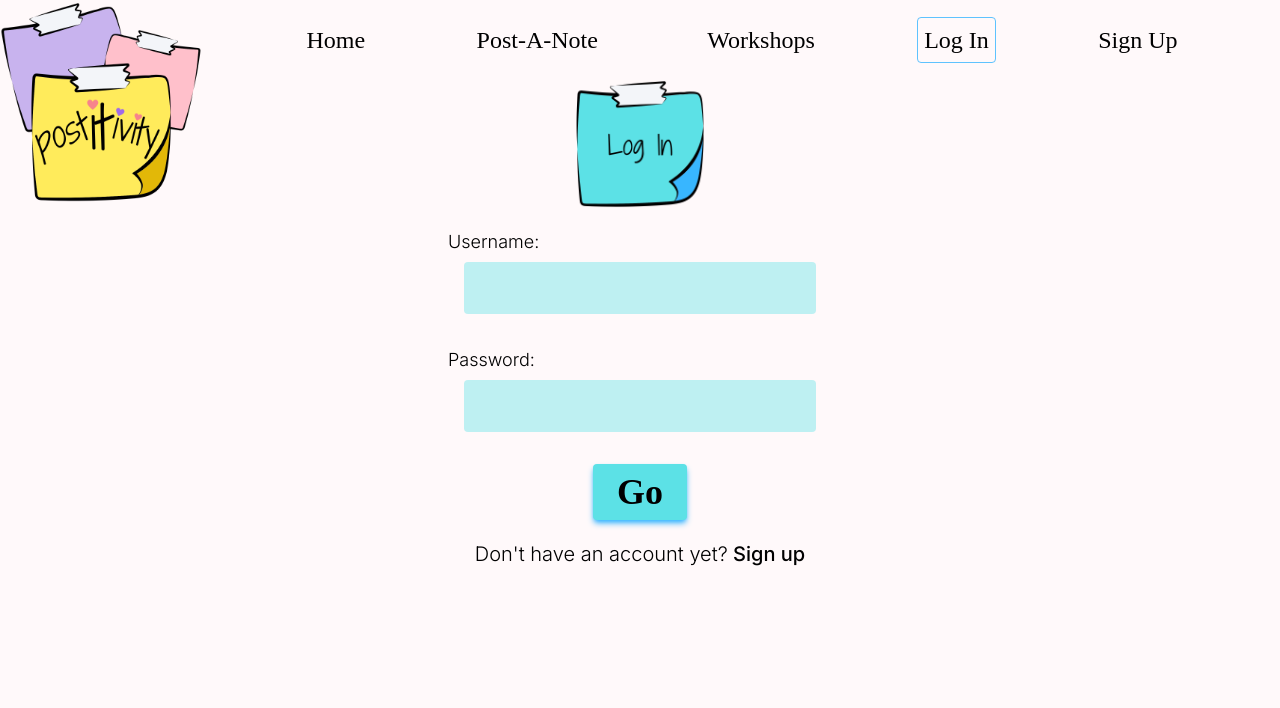
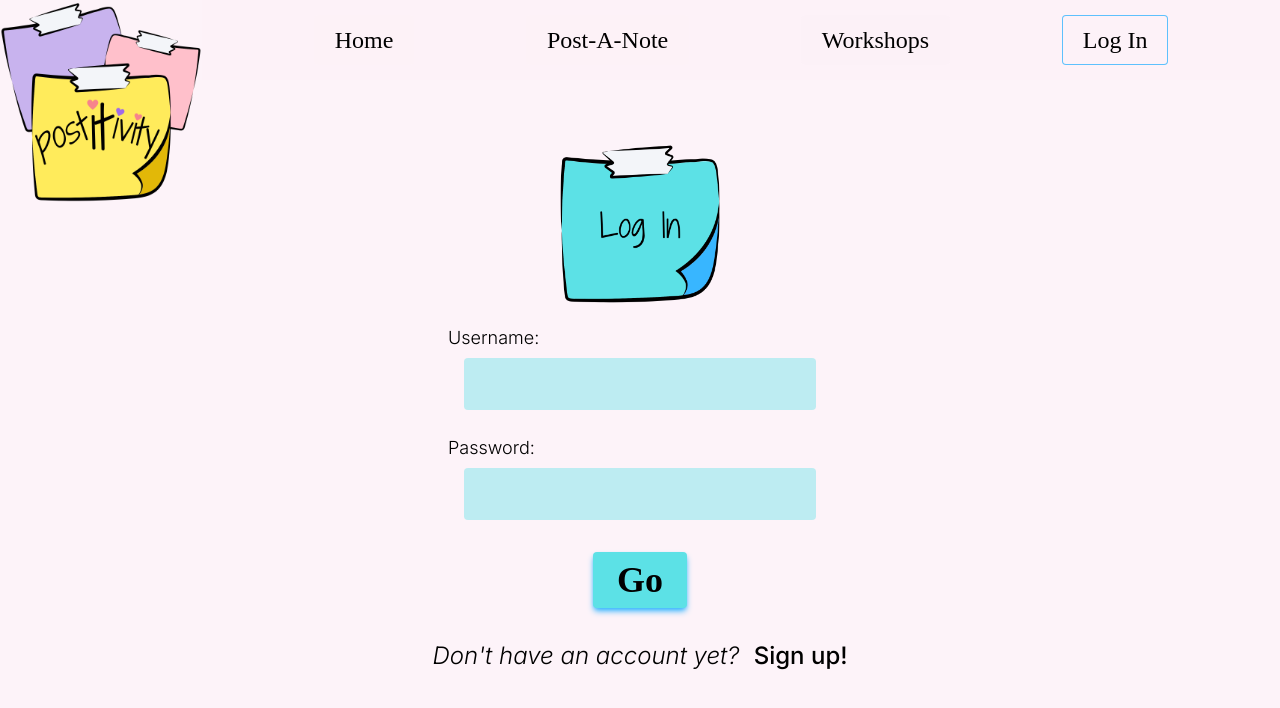
Before and after one commit to SheCodesAus/quantum_quokkas_frontend, a React (Vite) app: page /login in a window 1280 px wide. Shown: the top 708 px of the page. Built offline with nearby package versions, Linux system fonts and the light colour scheme; a web font is replaced by a local one.

Commit message:
added post note btn to hero section, continued styles work

```diff
--- /dev/null
+++ b/src/components/HeroPostNoteBtn.jsx
@@ -0,0 +1,31 @@
+import { NavLink, useOutletContext } from 'react-router-dom';
+import { useAuth } from '../hooks/use-auth';
+
+const HeroPostNoteBtn = () => {
+    const { auth } = useAuth();
+    const handleRedirect = useOutletContext()
+
+    return (
+        <section className='flex flex-col items-center space-y-6 md:mx-0 md:border-t-[1px] border-purple-dark/80 pt-6 lg:w-11/12'>
+            <h3 className='font-main text-xl font-light italic'>
+                Got a note to add to a workshop?
+            </h3>
+            {auth.token ? (
+                <NavLink
+                    className='py-3 px-5 rounded bg-yellow-light/95 border-[1px] border-yellow-dark/60 font-accent tracking-wide text-3xl shadow-sm shadow-yellow-dark md:text-4xl hover:shadow-lg hover:shadow-yellow-dark ease-in-out duration-500'
+                    to='/newnote'
+                >
+                    Post-A-Note
+                </NavLink>
+            ) : (
+                <button
+                    className='py-3 px-5 rounded bg-yellow-light/95 border-[1px] border-yellow-dark/60 font-accent tracking-wide text-3xl shadow-sm shadow-yellow-dark md:text-4xl hover:shadow-lg hover:shadow-yellow-dark ease-in-out duration-500'
+                    onClick={handleRedirect}
+                >
+                    Post-A-Note
+                </button>
+            )}
+        </section>
+    );
+};
+export default HeroPostNoteBtn;
--- a/src/components/LoginForm.jsx
+++ b/src/components/LoginForm.jsx
@@ -12,8 +12,8 @@ function LoginForm() {
         password: '',
     });
 
-    const handleChange = (event) => {
-        const { id, value } = event.target;
+    const handleChange = (e) => {
+        const { id, value } = e.target;
         setCredentials((prevCredentials) => ({
             ...prevCredentials,
             [id]: value,
@@ -40,10 +40,10 @@ function LoginForm() {
     };
 
     return (
-        <main className='flex flex-col items-center'>
+        <main className='min-h-screen flex flex-col md:mt-8 lg:mt-24 xl:mt-16 items-center'>
             {/* Log In Heading */}
             <img
-                className='mb-5 w-28 md:w-40 lg:w-32 lg:mb-5'
+                className='mb-5 w-28 md:w-40 lg:mb-5'
                 src={login}
                 alt='Purple cartoon-style illustration of a post-it note'
             />
@@ -62,7 +62,7 @@ function LoginForm() {
                     id='username'
                     onChange={handleChange}
                     autoCapitalize='none'
-                    className='p-1.5 bg-blue-light/40 focus-visible:outline-1 focus-visible:outline-blue-light rounded w-11/12 ml-4 mb-8 md:p-3'
+                    className='p-1.5 bg-blue-light/40 focus-visible:outline-1 focus-visible:outline-blue-light rounded w-11/12 ml-4 mb-6 md:p-3'
                 />
 
                 {/* Password */}
@@ -77,7 +77,7 @@ function LoginForm() {
                 />
 
                 <button
-                    className='w-fit mx-auto py-2 px-6 rounded bg-blue-light font-bold font-accent text-2xl shadow-md shadow-blue-dark mb-5 md:text-4xl'
+                    className='w-fit mx-auto py-2 px-6 rounded bg-blue-light font-bold font-accent text-2xl shadow-md shadow-blue-dark mb-8 md:text-4xl'
                     type='submit'
                 >
                     Go
@@ -85,11 +85,11 @@ function LoginForm() {
             </form>
 
             {/* Notice */}
-            <p className='font-main font-light text-lg md:text-xl'>
+            <p className='font-main font-light text-xl italic md:text-2xl'>
                 Don't have an account yet?
-                <Link className='font-medium' to='/signup'>
+                <Link className='font-medium not-italic ml-2' to='/signup'>
                     {' '}
-                    Sign up
+                    Sign up!
                 </Link>
             </p>
         </main>
--- a/src/components/Nav.jsx
+++ b/src/components/Nav.jsx
@@ -1,5 +1,5 @@
 import { useState } from 'react';
-import { Link, NavLink, Outlet, useNavigate } from 'react-router-dom';
+import { Link, NavLink, Outlet, useNavigate, ScrollRestoration } from 'react-router-dom';
 import { useAuth } from '../hooks/use-auth';
 import toast, { Toaster } from 'react-hot-toast';
 
@@ -42,7 +42,7 @@ const Nav = () => {
     };
 
     return (
-        <main className='min-h-screen flex flex-col bg-pink-light/10'>
+        <main className='min-h-screen flex flex-col bg-pink-100/50'>
             <Toaster
                 position='top-center'
                 toastOptions={{
@@ -60,13 +60,13 @@ const Nav = () => {
                             alt='Three sticky notes stacked on top of eachother with the word postitivity in the center of the top sticky note'
                         />
                     </Link>
-                    <div className='flex h-20 items-center font-accent text-xl lg:text-2xl w-full justify-evenly'>
+                    <div className='flex h-20 items-center font-accent text-xl lg:text-2xl w-full justify-evenly bg-pink-50/80'>
                         {/* Home */}
                         <NavLink
                             className={({ isActive }) =>
                                 isActive
-                                    ? 'border-[1px] py-1.5 px-2 rounded border-purple-dark'
-                                    : 'border-[1px] py-1.5 px-2 border-transparent'
+                                    ? 'border-[1px] py-2 px-5 rounded border-purple-dark bg-pink-50/90'
+                                    : 'border-[1px] py-2 px-5 rounded border-transparent bg-pink-50/90'
                             }
                             to='/'
                         >
@@ -78,8 +78,8 @@ const Nav = () => {
                             <NavLink
                                 className={({ isActive }) =>
                                     isActive
-                                        ? 'border-[1px] p-1.5 rounded border-yellow-dark'
-                                        : 'border-[1px] p-1.5 border-transparent'
+                                        ? 'border-[1px] py-2 px-5 rounded border-yellow-dark bg-pink-50/90'
+                                        : 'border-[1px] py-2 px-5 rounded border-transparent bg-pink-50/90'
                                 }
                                 to='/newnote'
                             >
@@ -87,7 +87,7 @@ const Nav = () => {
                             </NavLink>
                         ) : (
                             <button
-                                className='border-[1px] p-1.5 border-transparent'
+                                className='border-[1px] py-2 px-5 rounded border-transparent bg-pink-50/90'
                                 onClick={handleRedirect}
                             >
                                 Post-A-Note
@@ -98,47 +98,33 @@ const Nav = () => {
                         <NavLink
                             className={({ isActive }) =>
                                 isActive
-                                    ? 'border-[1px] p-1.5 rounded border-orange-dark/60'
-                                    : 'border-[1px] p-1.5 border-transparent'
+                                    ? 'border-[1px] py-2 px-5 rounded border-orange-dark/60 bg-pink-50/90'
+                                    : 'border-[1px] py-2 px-5 rounded border-transparent bg-pink-50/80'
                             }
                             to='/workshops'
                         >
                             Workshops
                         </NavLink>
                         {!auth.token ? (
-                            <>
-                                {/* Log In */}
+                            // Log In
                             <NavLink
                                 className={({ isActive }) =>
                                     isActive
-                                            ? 'border-[1px] p-1.5 rounded border-blue-dark/80'
-                                            : 'border-[1px] p-1.5 border-transparent'
+                                        ? 'border-[1px] py-2 px-5 rounded border-blue-dark/80 bg-pink-50/90'
+                                        : 'border-[1px] py-2 px-5 rounded border-transparent bg-pink-50/80'
                                 }
                                 to='/login'
                             >
                                 Log In
                             </NavLink>
-
-                                {/* Sign Up */}
-                                <NavLink
-                                    className={({ isActive }) =>
-                                        isActive
-                                            ? 'border-[1px] p-1.5 rounded border-pink-dark'
-                                            : 'border-[1px] p-1.5 border-transparent'
-                                    }
-                                    to='/signup'
-                                >
-                                    Sign Up
-                                </NavLink>
-                            </>
                         ) : (
                             <>
                                 {/* Account */}
                                 <NavLink
                                     className={({ isActive }) =>
                                         isActive
-                                            ? 'border-[1px] p-1.5 rounded border-green-dark'
-                                            : 'border-[1px] p-1.5 border-transparent'
+                                            ? 'border-[1px] py-2 px-5 rounded border-green-dark bg-pink-50/90'
+                                            : 'border-[1px] py-2 px-5 rounded border-transparent bg-pink-50/80'
                                     }
                                     to='/account'
                                 >
@@ -304,12 +290,13 @@ const Nav = () => {
                     </section>
                 </section>
             </nav>
+            <ScrollRestoration />
             <section
                 className={`${
                     showNav ? 'hidden' : 'min-h-screen mt-10 md:mt-36 lg:mt-20'
                 }`}
             >
-                <Outlet />
+                <Outlet context={handleRedirect} />
             </section>
         </main>
     );
--- a/src/components/SignupForm.jsx
+++ b/src/components/SignupForm.jsx
@@ -45,10 +45,10 @@ function SignupForm() {
     };
 
     return (
-        <main className='flex flex-col items-center'>
+        <main className='min-h-screen flex flex-col items-center md:mt-6'>
             {/* Sign Up Heading */}
             <img
-                className='mb-5 w-28 md:w-40 lg:w-32 lg:mb-5'
+                className='mb-5 w-28 md:w-40 lg:mb-5'
                 src={signup}
                 alt='Green cartoon-style illustration of a post-it note'
             />
--- a/src/pages/Account.jsx
+++ b/src/pages/Account.jsx
@@ -7,7 +7,7 @@ const Account = () => {
     const { auth } = useAuth();
 
     return (
-        <main className='md:border-l-[1px] border-green-dark min-h-screen md:mt-8 md:ml-48 lg:ml-52 xl:ml-60'>
+        <main className='min-h-screen md:border-l-[1px] border-green-dark md:mt-8 md:ml-48 lg:ml-52 xl:ml-60'>
             <h1 className='font-main text-3xl text-center'>
                 Welcome, {auth.userId}
             </h1>
--- a/src/pages/Home.jsx
+++ b/src/pages/Home.jsx
@@ -3,7 +3,7 @@ import RecentWorkshops from '../components/RecentWorkshops';
 
 const Home = () => {
     return (
-        <main className='md:mt-8 md:ml-48 lg:ml-52 xl:ml-60'>
+        <main className='min-h-screen md:mt-8 md:ml-48 lg:ml-44 xl:ml-60'>
             <About />
             <RecentWorkshops />
         </main>
--- a/src/pages/Workshop.jsx
+++ b/src/pages/Workshop.jsx
@@ -7,7 +7,7 @@ const Workshop = () => {
     const { workshop, isLoading, error } = useWorkshop(id);
 
     return (
-        <main className='md:mt-8 md:ml-48 lg:ml-52 xl:ml-60 font-main'>
+        <main className='min-h-screen md:mt-8 md:ml-48 lg:ml-52 xl:ml-60 font-main'>
             <h1 className='text-2xl md:text-3xl pl-5 mb-2'>
                 {workshop?.title}
             </h1>
--- a/src/pages/Workshops.jsx
+++ b/src/pages/Workshops.jsx
@@ -8,7 +8,7 @@ const Workshops = () => {
         } else return str;
     };
     return (
-        <main className='font-main md:mt-8 md:ml-48 lg:ml-52 xl:ml-56'>
+        <main className='min-h-screen font-main md:mt-8 md:ml-48 lg:ml-52 xl:ml-56'>
             {/*  className='md:mt-8 md:ml-48 lg:ml-52 xl:ml-60' */}
             <h1 className='text-2xl'>All Workshops</h1>
             <div className='space-x-4 w-fit mx-auto'>
```
Also changed, not shown: src/components/About.jsx (+24 -12 lines). Lines whose indentation alone changed are shown as unchanged.
